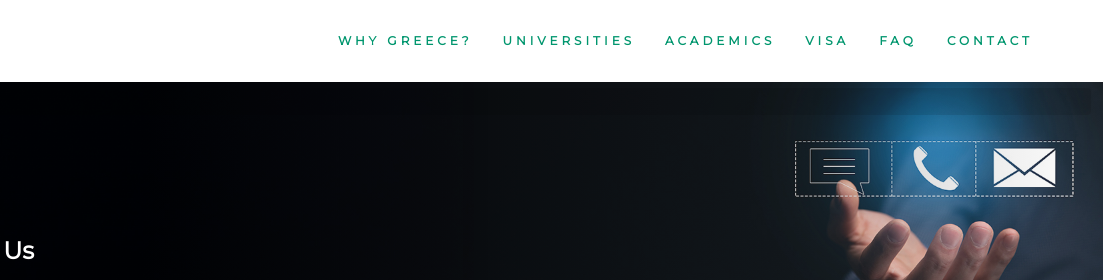
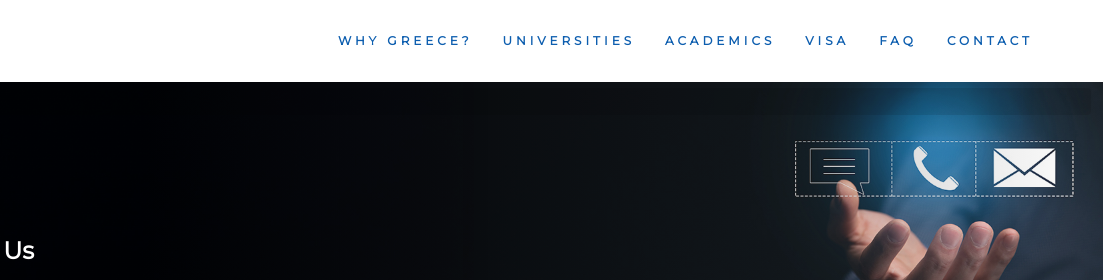
Before and after one commit to indoeuropeanweb/StudyinGreece, a plain HTML site: page contact.html in a window 1280 px wide. Shown: the top 280 px of the page, 177-1280 px from the left. Drawn offline with nearby package versions, Linux system fonts and the light colour scheme.

Commit message:
changes on contact theme colors

```diff
--- a/css/contact.css
+++ b/css/contact.css
@@ -1,8 +1,9 @@
 :root{
-    --primary-color: #D62612;
-    --secondary-color: #00966E;
+    --primary-color: #ddd;
+    --secondary-color: #0D5EAF;
     --tertiary-color: #FFFFFF;
 }
+
 
      body {
             font-family: 'Montserrat', sans-serif;
```
